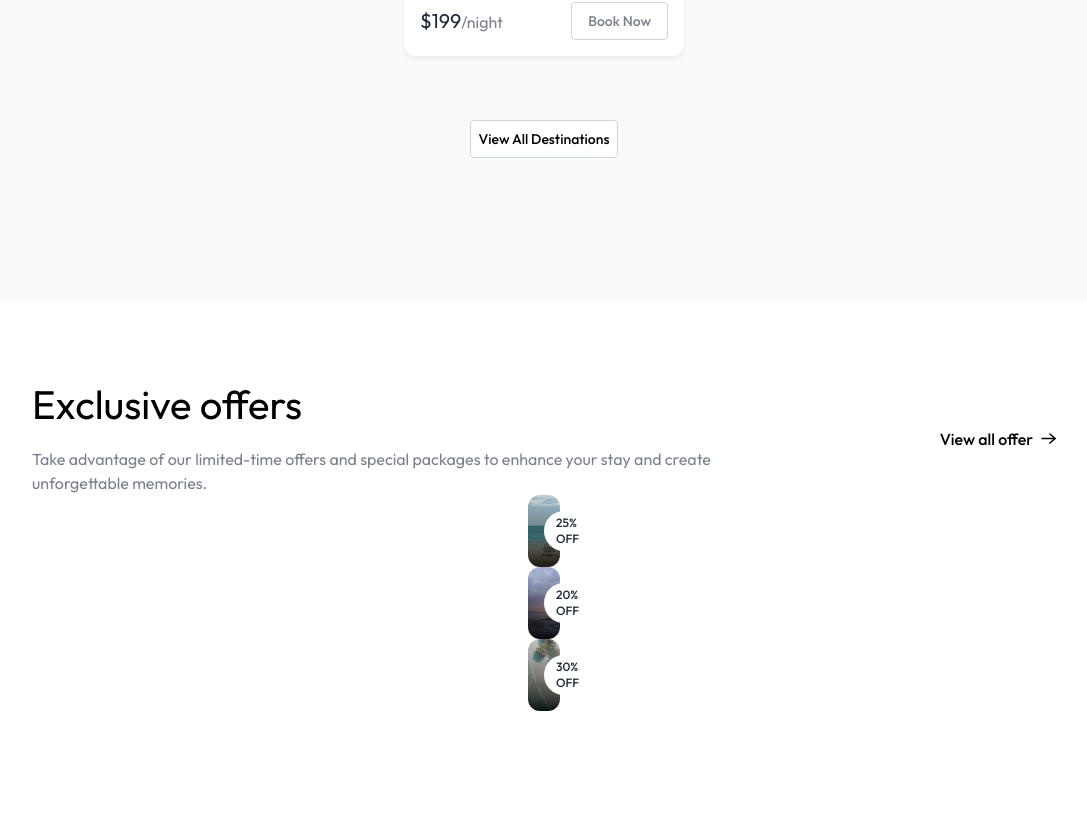
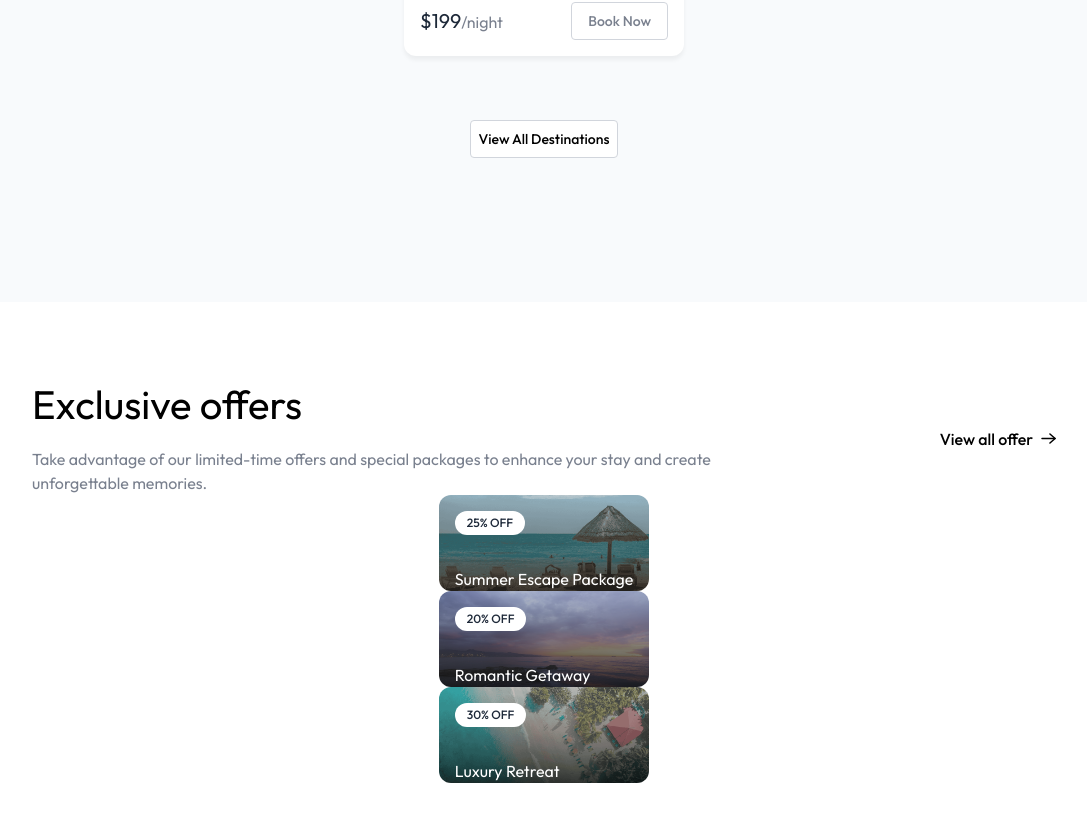
Before and after one commit to raazijawad/BookyStay, a React (Vite) app: page / in a window 1280 px wide. Shown: the part 1682-2503 px from the top of the page, without its empty margins (96-1183 px from the left). Built offline with nearby package versions, Linux system fonts and the light colour scheme; no server answers; a web font is replaced by a local one.

Commit message:
added item title

```diff
--- a/src/components/ExclusiveOffer.jsx
+++ b/src/components/ExclusiveOffer.jsx
@@ -21,7 +21,7 @@ const ExclusiveOffer = () => {
           <div key={item._id} className='group relative flex flex-col items-start justify-between gap-1 pt-12 md:pt-18 px-4 rounded-xl text-white bg-no-repeat bg-cover bg-center' style={{backgroundImage: `url(${item.image})`}}>
             <p className='px-3 py-1 absolute top-4 left-4 font-medium text-xs bg-white text-gray-800 rounded-full'>{item.priceOff}% OFF</p>
             <div>
-
+              <p>{item.title}</p>
             </div>
           </div>
         ))}
```
